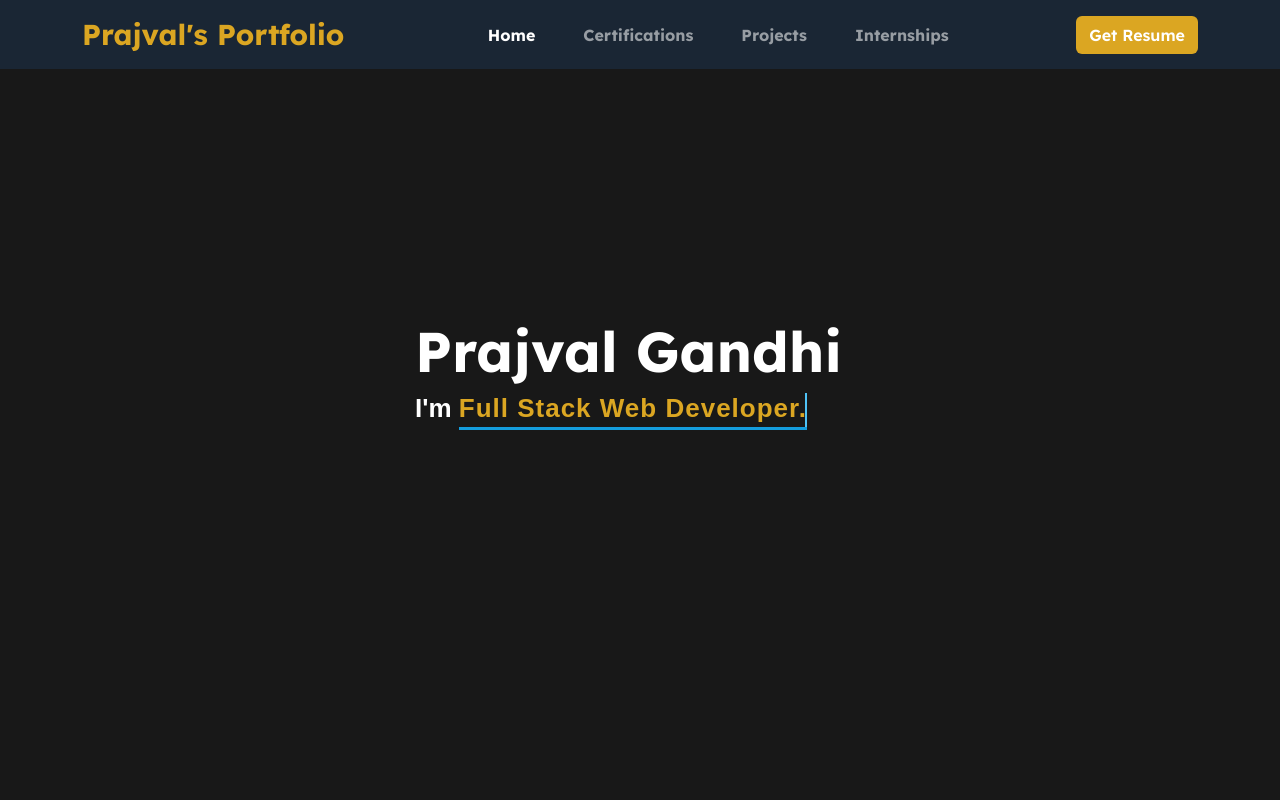
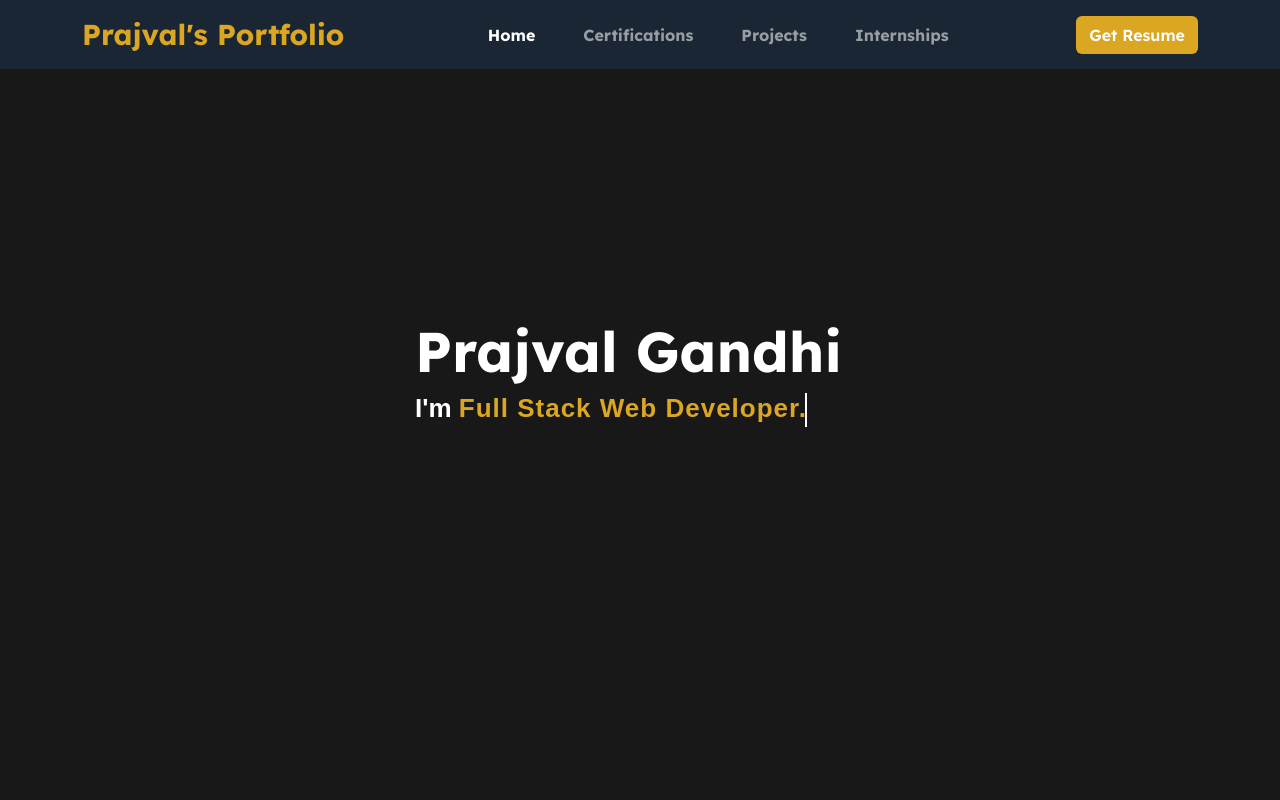
Before and after one commit to paju3125/Portfolio, a React (Create React App) app: page / in a window 1280 px wide. Shown: the top 800 px of the page. Built offline with nearby package versions, Linux system fonts and the light colour scheme; some icons are missing.

Commit message:
type writer changes

```diff
--- a/src/components/profile/profile.css
+++ b/src/components/profile/profile.css
@@ -151,7 +151,7 @@
     right: 0;
     width: 2px;
     height: 100%;
-    background: #4fc3f7;
+    background: white;
     animation: cursorBlink 0.8s steps(3) infinite;
 }
 
--- a/src/index.css
+++ b/src/index.css
@@ -26,5 +26,4 @@ body {
     color: #dba622;
     padding-bottom: 4px;
     letter-spacing: 1px;
-    border-bottom: 3px solid #149ddd;
 }
```
